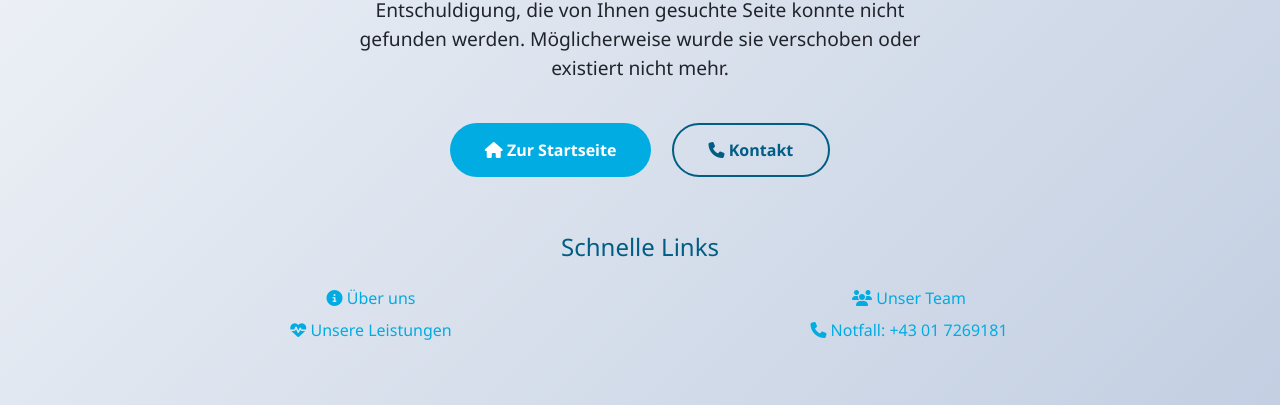
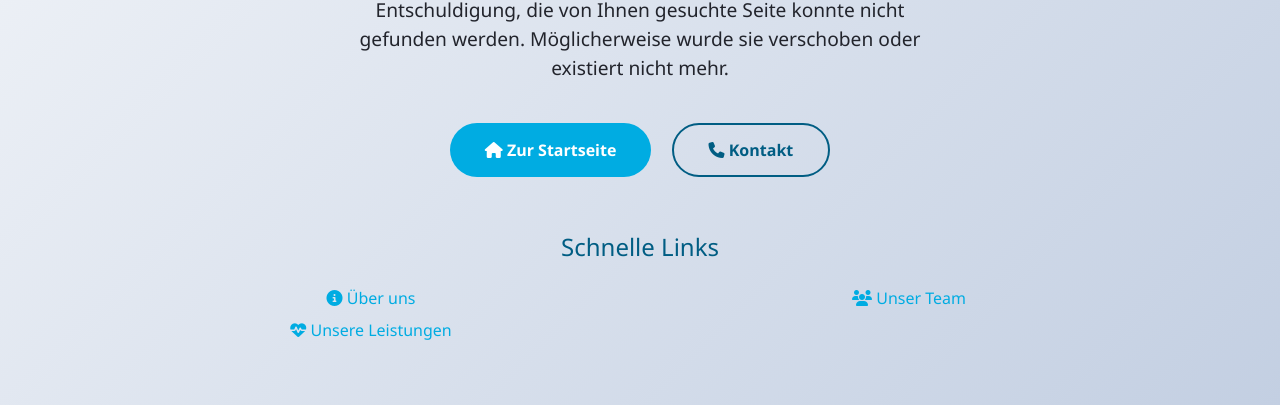
Before and after one commit to Wim114/Tierartz-Prater, a website: page 404.html in a window 1280 px wide. Shown: the part 395-800 px from the top of the page. Drawn offline with nearby package versions, Linux system fonts and the light colour scheme; a small style sheet from the web is missing.

Commit message:
Update 404.html

```diff
--- a/404.html
+++ b/404.html
@@ -160,7 +160,6 @@
                             <div class="col-md-6">
                                 <ul>
                                     <li><a href="/#team"><i class="fas fa-users"></i> Unser Team</a></li>
-                                    <li><a href="tel:+4301726918"><i class="fas fa-phone"></i> Notfall: +43 01 7269181</a></li>
                                 </ul>
                             </div>
                         </div>
```
